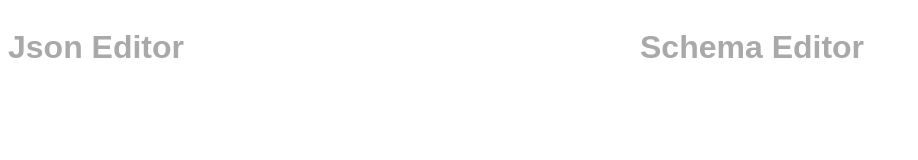
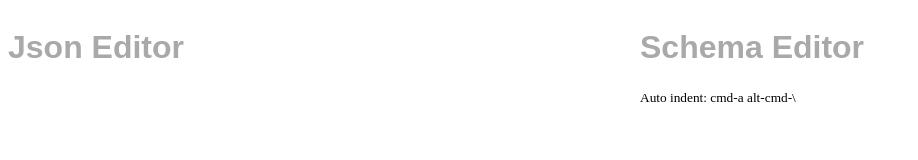
Before and after one commit to frawa/typed-json, a website with bundled scripts: page sample-editor/public/index.html in a window 1280 px wide. Shown: the whole page, without its empty margins (0-918 px from the left). Built offline with nearby package versions, Linux system fonts and the light colour scheme; what @codemirror/next would draw is missing.

Commit message:
hint on auto indent, aka format

```diff
--- a/sample-editor/public/index.html
+++ b/sample-editor/public/index.html
@@ -15,6 +15,7 @@
         </div>
         <div class="column">
             <h1>Schema Editor</h1>
+            <small>Auto indent: cmd-a alt-cmd-\</small>
             <div id=editorSchema></div>
         </div>
     </div>
```
